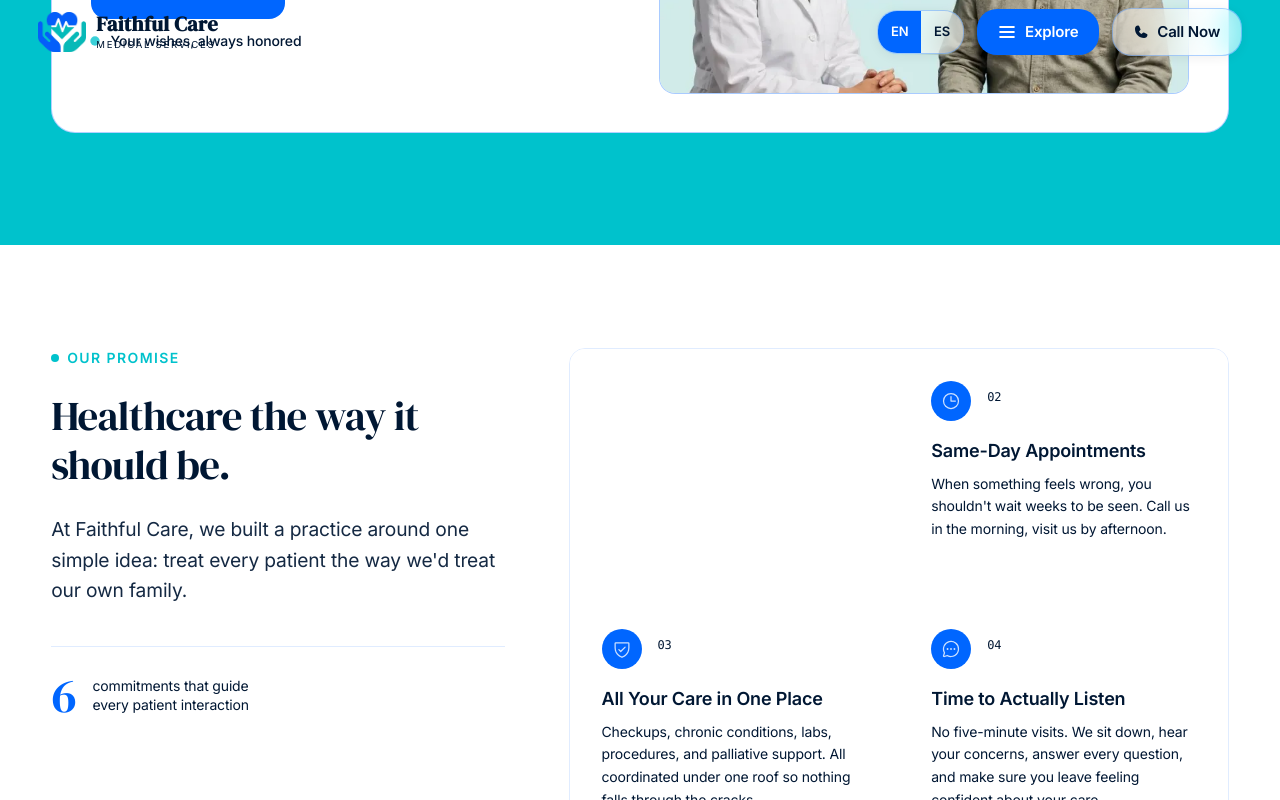
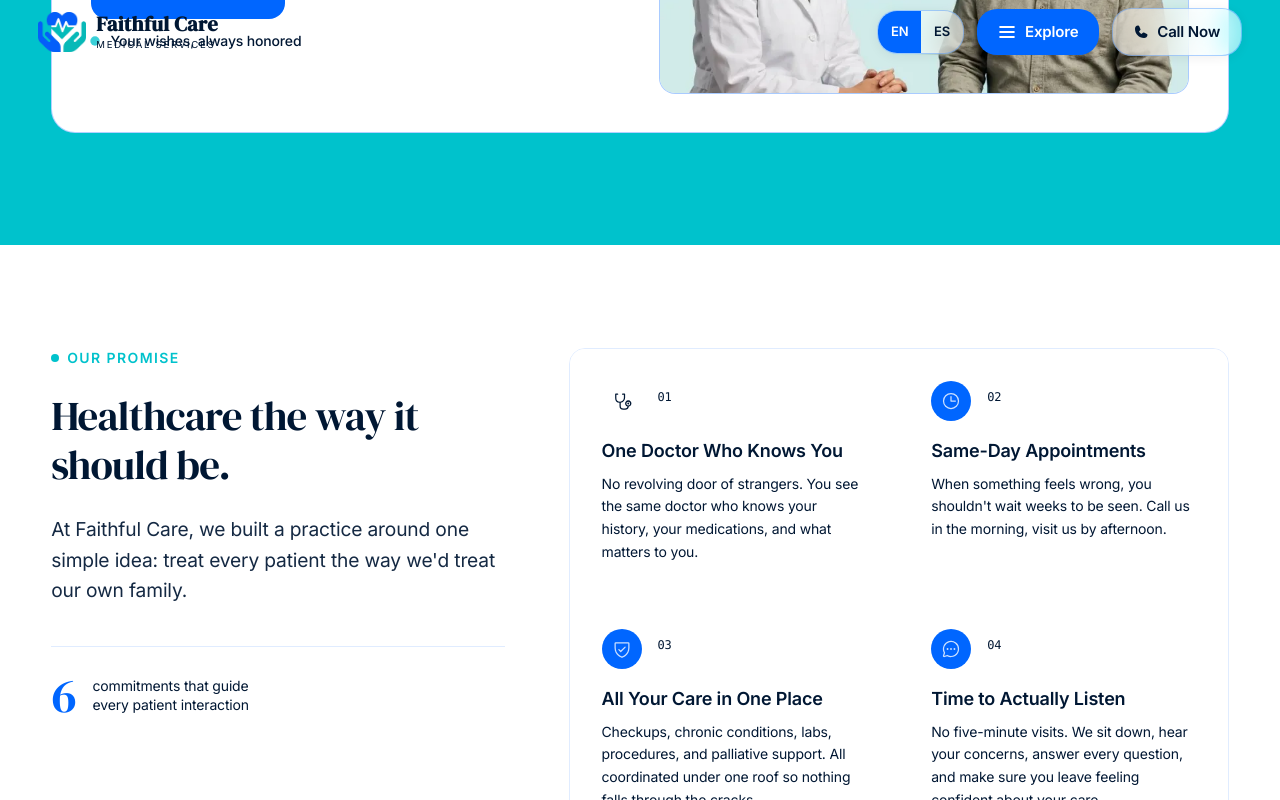
Before and after one commit to inpulza/Faithful-Care-Medical-next-js, a Next.js app: page / in a window 1280 px wide. In both pictures the pointer is over the element 621 px from the left and 6802 px from the top of the page. Shown: the part 6402-7202 px from the top of the page. Built offline with nearby package versions, Linux system fonts and the light colour scheme.

Commit message:
fix: close adjacent accessibility regressions

```diff
--- a/client/src/components/sections/comparison-table-section.tsx
+++ b/client/src/components/sections/comparison-table-section.tsx
@@ -42,7 +42,7 @@ export function ComparisonTableSection({
         >
           <div className="mb-5 flex items-center justify-center gap-2">
             <span className="h-2 w-2 rounded-full bg-secondary" />
-            <p className="text-sm font-semibold uppercase tracking-widest text-secondary">{eyebrow}</p>
+            <p className="text-sm font-semibold uppercase tracking-widest text-deep-navy">{eyebrow}</p>
           </div>
           <h2 className="h2 text-deep-navy">{title}</h2>
           <p className="body-lg mx-auto mt-5 max-w-2xl text-deep-navy/65">{description}</p>
--- a/client/src/components/sections/image-marquee.tsx
+++ b/client/src/components/sections/image-marquee.tsx
@@ -66,7 +66,7 @@ export function ImageMarquee({ items, speed = 50, className }: ImageMarqueeProps
     });
     window.addEventListener("resize", measure);
     return () => window.removeEventListener("resize", measure);
-  }, [items, isMobile]);
+  }, [items, isMobile, reducedMotion]);
 
   const duration = singleSetWidth > 0 ? singleSetWidth / speed : 30;
 
--- a/client/src/index.css
+++ b/client/src/index.css
@@ -357,23 +357,23 @@ html.lenis body {
 
   /* Promise cards hover inversion */
   .hover\:bg-secondary:hover .promise-icon-box {
-    background-color: rgba(255, 255, 255, 0.25);
+    background-color: rgba(255, 255, 255, 0.8);
   }
 
   .hover\:bg-secondary:hover .promise-icon {
-    color: white;
+    color: hsl(var(--deep-navy));
   }
 
   .hover\:bg-secondary:hover .promise-number {
-    color: rgba(255, 255, 255, 0.4);
+    color: hsl(var(--deep-navy));
   }
 
   .hover\:bg-secondary:hover .promise-title {
-    color: white;
+    color: hsl(var(--deep-navy));
   }
 
   .hover\:bg-secondary:hover .promise-desc {
-    color: rgba(255, 255, 255, 0.7);
+    color: hsl(var(--deep-navy));
   }
 
   /* Location service frosted glass cards */
```
Also changed, not shown: 2 other files (tests, documents, lock files or other folders).
